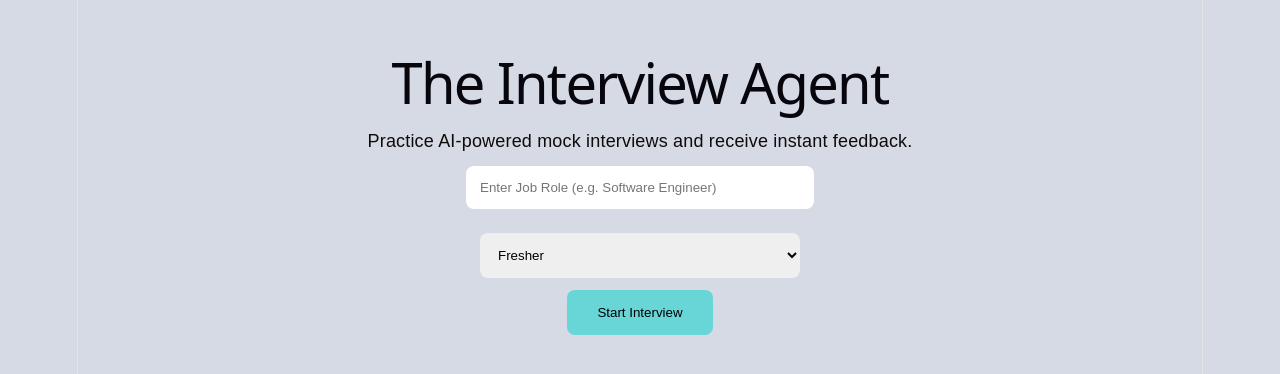
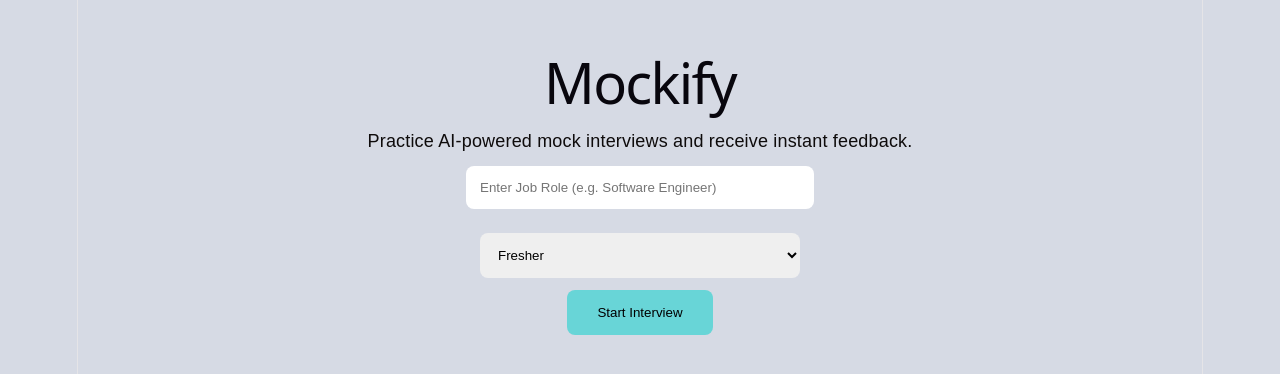
Before and after one commit to anirudhsrk07/The-interview-agent, a React app: page / in a window 1280 px wide. Shown: the part 214-588 px from the top of the page. Built offline with nearby package versions, Linux system fonts and the light colour scheme; the HTML template or start-up script is replaced by a standard one.

Commit message:
Build Interview Agent landing page

```diff
--- a/src/App.jsx
+++ b/src/App.jsx
@@ -3,7 +3,7 @@ import "./App.css";
 function App() {
   return (
     <div className="app">
-      <h1> The Interview Agent </h1>
+      <h1> Mockify </h1>
 
       <p>
         Practice AI-powered mock interviews and receive instant feedback.
```
